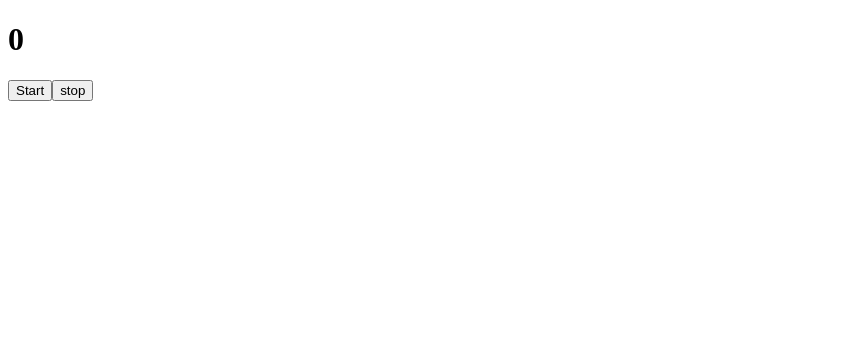
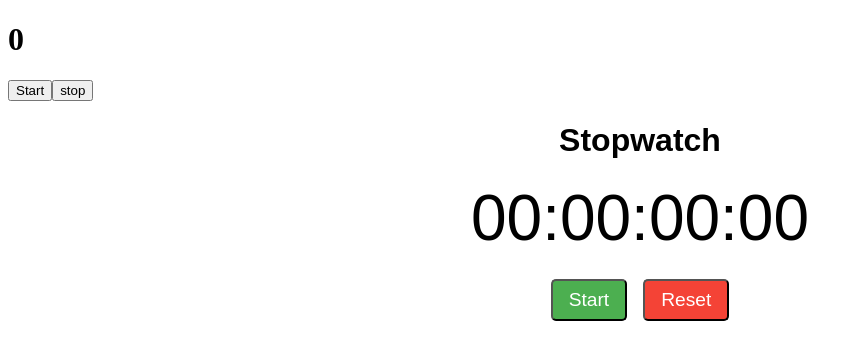
Before and after one commit to imRahul05/Learning_nodeJS, a React (Vite) app in the folder rev-react/demo1/: page /login in a window 1280 px wide. Shown: the top 360 px of the page, without its empty margins (0-862 px from the left). Built offline with nearby package versions, Linux system fonts and the light colour scheme.

Commit message:
feat: Implement Stopwatch component with start, stop, and reset functionality; add corresponding styles

```diff
--- a/rev-react/demo1/src/App.jsx
+++ b/rev-react/demo1/src/App.jsx
@@ -7,13 +7,15 @@ import Navbar from './components/Navbar'
 import Timer from './Timer'
 import Todo from './Todo'
 import NewTimer from './NewTimer'
+import Stopwatch from './Stopwatch'
+import './Stopwatch.css'
 
 
 const App = () => {
   return (
     <div>
     <NewTimer/>
-
+    <Stopwatch />
     </div>
   )
 }
--- /dev/null
+++ b/rev-react/demo1/src/Stopwatch.css
@@ -0,0 +1,28 @@
+
+.stopwatch {
+    text-align: center;
+    font-family: sans-serif;
+  }
+
+  .time-display {
+    font-size: 4rem;
+    margin-bottom: 1rem;
+  }
+
+  .buttons button {
+    font-size: 1.2rem;
+    margin: 0.5rem;
+    padding: 0.5rem 1rem;
+    border-radius: 5px;
+    cursor: pointer;
+  }
+
+  .buttons button:first-child {
+    background-color: #4CAF50; /* Green */
+    color: white;
+  }
+
+  .buttons button:last-child {
+    background-color: #f44336; /* Red */
+    color: white;
+  }
--- /dev/null
+++ b/rev-react/demo1/src/Stopwatch.jsx
@@ -0,0 +1,61 @@
+
+import React, { useState, useEffect, useRef } from 'react';
+
+const Stopwatch = () => {
+  const [time, setTime] = useState(0);
+  const [isRunning, setIsRunning] = useState(false);
+  const timerRef = useRef(null);
+
+  useEffect(() => {
+    if (isRunning) {
+      timerRef.current = setInterval(() => {
+        setTime(prevTime => prevTime + 10);
+      }, 10);
+    } else {
+      clearInterval(timerRef.current);
+    }
+
+    return () => {
+      clearInterval(timerRef.current);
+    };
+  }, [isRunning]);
+
+  const handleStart = () => {
+    setIsRunning(true);
+  };
+
+  const handleStop = () => {
+    setIsRunning(false);
+  };
+
+  const handleReset = () => {
+    setIsRunning(false);
+    setTime(0);
+  };
+
+  const formatTime = (time) => {
+    const milliseconds = Math.floor((time % 1000) / 10);
+    const seconds = Math.floor((time / 1000) % 60);
+    const minutes = Math.floor((time / (1000 * 60)) % 60);
+    const hours = Math.floor((time / (1000 * 60 * 60)) % 24);
+
+    return `${hours.toString().padStart(2, '0')}:${minutes.toString().padStart(2, '0')}:${seconds.toString().padStart(2, '0')}:${milliseconds.toString().padStart(2, '0')}`;
+  };
+
+  return (
+    <div className="stopwatch">
+      <h1>Stopwatch</h1>
+      <div className="time-display">{formatTime(time)}</div>
+      <div className="buttons">
+        {!isRunning ? (
+          <button onClick={handleStart}>Start</button>
+        ) : (
+          <button onClick={handleStop}>Stop</button>
+        )}
+        <button onClick={handleReset}>Reset</button>
+      </div>
+    </div>
+  );
+};
+
+export default Stopwatch;
```
